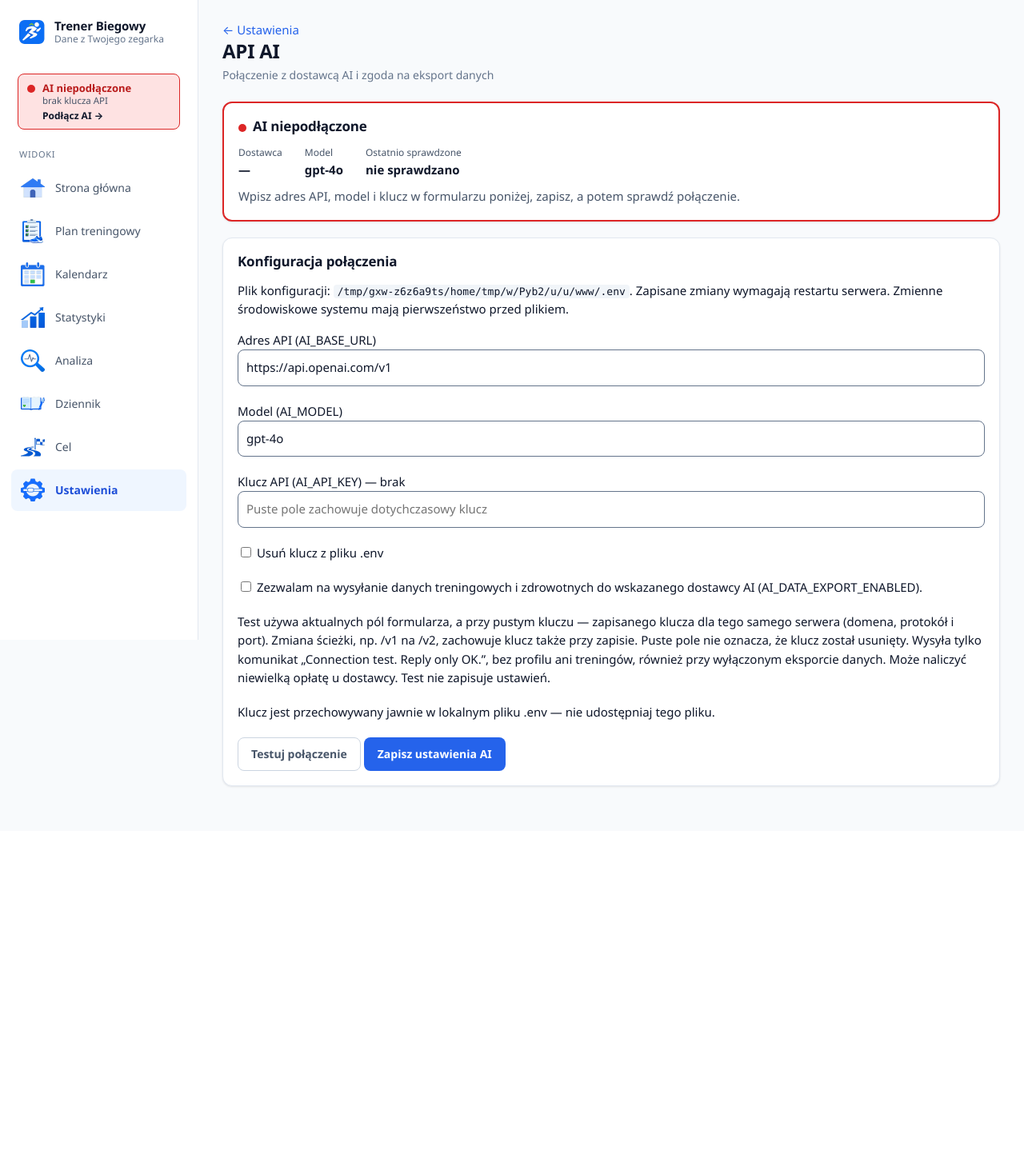
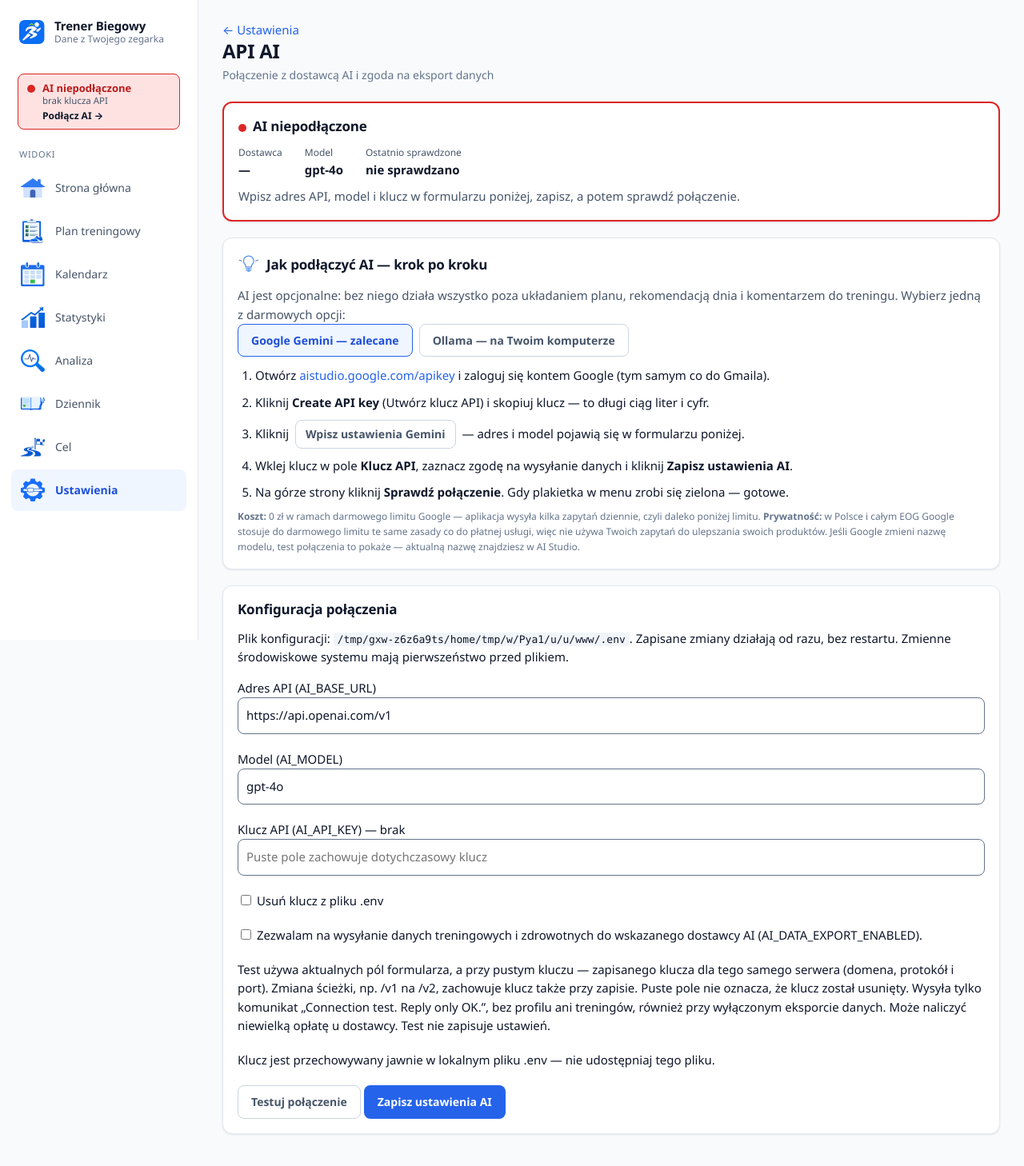
Before and after one commit to mdanielak/TrenerBiegowyAI, a FastAPI app: page /settings/ai in a window 1280 px wide. Shown: the top 1458 px of the page at 80% size. Before the commit the page ends 985 px from the top, so only its background shows below. Run offline with FastAPI, Linux system fonts and the light colour scheme.

Commit message:
Step-by-step AI setup with free options; Garmin disconnect in a danger zone
- Settings > API AI: "Jak podłączyć AI — krok po kroku" for Google Gemini
  (free quota; in the EEA Google applies paid-service data terms, so prompts
  are not used to improve its products) and Ollama (runs locally); a button
  fills the address and model, never the key
- Saved AI settings apply to the running app immediately; no restart needed
- The provider retries once without JSON mode and seed when a compatible API
  rejects them, and accepts JSON wrapped in a code fence
- /setup/garmin: the security card is always expanded; disconnecting moved to
  a red "OSTROŻNIE" zone at the bottom with an "Are you sure?" step in place

Co-Authored-By: Claude Opus 5.5 <noreply@anthropic.com>

```diff
--- a/api/main.py
+++ b/api/main.py
@@ -30,7 +30,7 @@ from services.stats import StatsReport, get_stats_report
 from services.today import TodayReport, get_today_report
 from services.week import WeekReport, get_week_report
 from services.workout_reviews import load_review
-from trainer.ai_settings import ENV_PATH
+from trainer.ai_settings import ENV_PATH, apply_to_running_app
 from trainer.logging_config import setup_logging
 from trainer.preferences import get_weekly_availability
 from trainer.profile_store import load_profile
@@ -266,6 +266,8 @@ def create_app(
             csrf_token=csrf_token,
             csrf_valid=csrf_valid,
             ai_status_path=ai_status_path,
+            # Konfiguracja działającej aplikacji zmienia się tylko przy zapisie jej własnego .env.
+            apply_settings=apply_to_running_app if ai_env_path == ENV_PATH else None,
         )
     )
     app.include_router(
--- a/static/css/styles.css
+++ b/static/css/styles.css
@@ -229,9 +229,22 @@
   .card-lead { margin: 0 0 12px; }
   /* Ikony kolorowe mają własny kształt, więc bez bladego kafelka pod spodem. */
   .tile-icon, .head-icon { flex: none; }
+  .ai-guide { margin-bottom: var(--gap); }
+  .guide-tabs { display: flex; flex-wrap: wrap; gap: 8px; margin-bottom: 12px; }
+  .guide-steps { margin: 0 0 10px; padding-left: 22px; display: flex; flex-direction: column; gap: 10px; }
+  .guide-steps .btn { margin: 0 4px; min-height: 36px; padding: 4px 12px; }
   .security-list { margin: 0; padding-left: 20px; display: flex; flex-direction: column; gap: 10px; }
   .security-list .point { display: block; color: var(--fg); }
   .security-list code { overflow-wrap: anywhere; }
+  /* Strefa ostrożnie: czerwonawe tło i etykieta słowna; przycisk potwierdzenia
+     #B91C1C (5,30:1 na #FEE2E2, biel na nim 6,47:1). */
+  .danger-zone { background: var(--danger-bg); border: 2px solid var(--danger-icon); }
+  .danger-label { margin: 0 0 6px; font-size: 12px; font-weight: 800; letter-spacing: 0.12em; color: var(--danger-fg); }
+  .danger-title { margin: 0 0 8px; font-size: 17px; }
+  .btn-danger, button.btn-danger { background: var(--danger-fg); color: var(--surface); border: 0; }
+  .btn-danger:hover, button.btn-danger:hover { filter: brightness(0.92); }
+  .btn-danger-outline { background: var(--surface); color: var(--danger-fg); border: 1px solid var(--danger-fg); }
+  .btn-danger-outline:hover { background: var(--surface); text-decoration: none; filter: brightness(0.97); }
   .security-summary { display: flex; align-items: center; gap: 10px; font-weight: 650; font-size: 16px;
                       cursor: pointer; min-height: 44px; }
   details.security-card[open] .security-summary { margin-bottom: 12px; }
--- a/templates/settings_ai.html
+++ b/templates/settings_ai.html
@@ -35,6 +35,35 @@
   {% endif %}
 </section>
 {% endif %}
+<section class="card ai-guide" id="samouczek" aria-labelledby="guide-heading">
+  <div class="card-head"><h2 id="guide-heading"><img class="asset head-icon" src="/assets/07_ui_icons/tile_idea.png" width="28" height="28" alt=""><span>Jak podłączyć AI — krok po kroku</span></h2></div>
+  <p class="mid">AI jest opcjonalne: bez niego działa wszystko poza układaniem planu, rekomendacją dnia i komentarzem do treningu. Wybierz jedną z darmowych opcji:</p>
+  <nav class="guide-tabs" aria-label="Dostawca AI">
+    <a class="btn btn-secondary{% if ai_guide == 'gemini' %} is-active{% endif %}" href="/settings/ai?guide=gemini#samouczek"{% if ai_guide == 'gemini' %} aria-current="page"{% endif %}>Google Gemini — zalecane</a>
+    <a class="btn btn-secondary{% if ai_guide == 'ollama' %} is-active{% endif %}" href="/settings/ai?guide=ollama#samouczek"{% if ai_guide == 'ollama' %} aria-current="page"{% endif %}>Ollama — na Twoim komputerze</a>
+  </nav>
+
+  {% if ai_guide == 'ollama' %}
+    <ol class="guide-steps">
+      <li>Pobierz i zainstaluj Ollamę ze strony <a href="https://ollama.com/download" target="_blank" rel="noopener">ollama.com/download</a>.</li>
+      <li>Po instalacji otwórz Ollamę i pobierz model <strong>llama3.1</strong> (w aplikacji Ollama albo poleceniem <code>ollama pull llama3.1</code>). To kilka GB — przy wolniejszym komputerze odpowiedzi mogą trwać dłużej.</li>
+      <li>Kliknij <a class="btn btn-secondary" href="/settings/ai?preset=ollama#ai-form">Wpisz ustawienia Ollamy</a> — adres i model pojawią się w formularzu poniżej.</li>
+      <li>W polu „Klucz API” wpisz słowo <code>local</code> (Ollama nie wymaga klucza), zaznacz zgodę na wysyłanie danych i kliknij <strong>Zapisz ustawienia AI</strong>.</li>
+      <li>Na górze strony kliknij <strong>Sprawdź połączenie</strong>. Gdy plakietka w menu zrobi się zielona — gotowe.</li>
+    </ol>
+    <p class="tile-foot"><strong>Prywatność:</strong> dane nie opuszczają Twojego komputera. Koszt: 0 zł, ale potrzebny jest w miarę mocny komputer.</p>
+  {% else %}
+    <ol class="guide-steps">
+      <li>Otwórz <a href="https://aistudio.google.com/apikey" target="_blank" rel="noopener">aistudio.google.com/apikey</a> i zaloguj się kontem Google (tym samym co do Gmaila).</li>
+      <li>Kliknij <strong>Create API key</strong> (Utwórz klucz API) i skopiuj klucz — to długi ciąg liter i cyfr.</li>
+      <li>Kliknij <a class="btn btn-secondary" href="/settings/ai?preset=gemini#ai-form">Wpisz ustawienia Gemini</a> — adres i model pojawią się w formularzu poniżej.</li>
+      <li>Wklej klucz w pole <strong>Klucz API</strong>, zaznacz zgodę na wysyłanie danych i kliknij <strong>Zapisz ustawienia AI</strong>.</li>
+      <li>Na górze strony kliknij <strong>Sprawdź połączenie</strong>. Gdy plakietka w menu zrobi się zielona — gotowe.</li>
+    </ol>
+    <p class="tile-foot"><strong>Koszt:</strong> 0 zł w ramach darmowego limitu Google — aplikacja wysyła kilka zapytań dziennie, czyli daleko poniżej limitu. <strong>Prywatność:</strong> w Polsce i całym EOG Google stosuje do darmowego limitu te same zasady co do płatnej usługi, więc nie używa Twoich zapytań do ulepszania swoich produktów. Jeśli Google zmieni nazwę modelu, test połączenia to pokaże — aktualną nazwę znajdziesz w AI Studio.</p>
+  {% endif %}
+  {% if ai_preset %}<p class="banner info" role="status">Wpisałem adres i model w formularzu poniżej — dodaj klucz i kliknij „Zapisz ustawienia AI”.</p>{% endif %}
+</section>
 <section class="card" aria-labelledby="ai-heading">
   <div class="card-head"><h2 id="ai-heading">Konfiguracja połączenia</h2></div>
   <div>
@@ -46,10 +75,10 @@
       <p>Wpisany klucz nie jest odsyłany do przeglądarki. Wpisz go ponownie, jeśli chcesz go zapisać lub powtórzyć test.</p>
     {% endif %}
     {% if ai_saved and not ai_error %}
-      <div class="banner info" role="status">Zapisano w .env. Zatrzymaj serwer (Ctrl+C) i uruchom ponownie start.sh lub start.bat, aby zastosować zmiany.</div>
+      <div class="banner info" role="status">Zapisano. Ustawienia działają od razu — teraz kliknij „Sprawdź połączenie” na górze strony.</div>
     {% endif %}
     {% if ai_settings %}
-    <p>Plik konfiguracji: <code>{{ ai_env_path }}</code>. Zapisane zmiany wymagają restartu serwera.
+    <p>Plik konfiguracji: <code>{{ ai_env_path }}</code>. Zapisane zmiany działają od razu, bez restartu.
        Zmienne środowiskowe systemu mają pierwszeństwo przed plikiem.</p>
     <form method="post" action="/settings/ai" class="stack form-stack" id="ai-form">
       <input type="hidden" name="csrf_token" value="{{ csrf_token }}">
```
Also changed, not shown: ai/openai_compatible.py (+23 -2 lines), api/routers/settings.py (+14 -1 lines), templates/garmin_setup.html (+24 -25 lines), tests/test_ai_setup_guide.py (added, +92 -0 lines), tests/test_api.py (+1 -1 lines), tests/test_garmin_setup.py (+1 -1 lines), trainer/ai_settings.py (+18 -0 lines), README.md.
